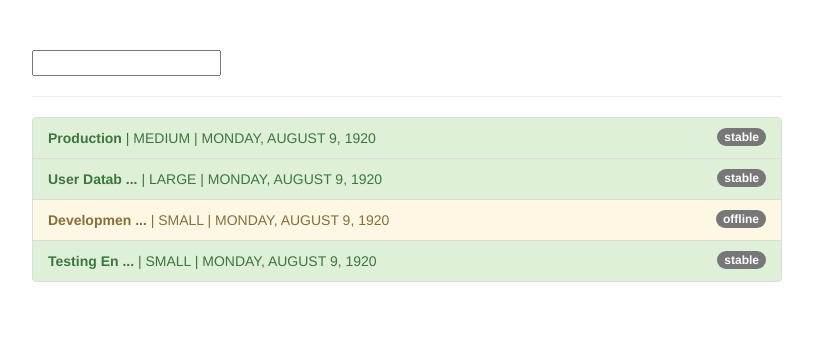
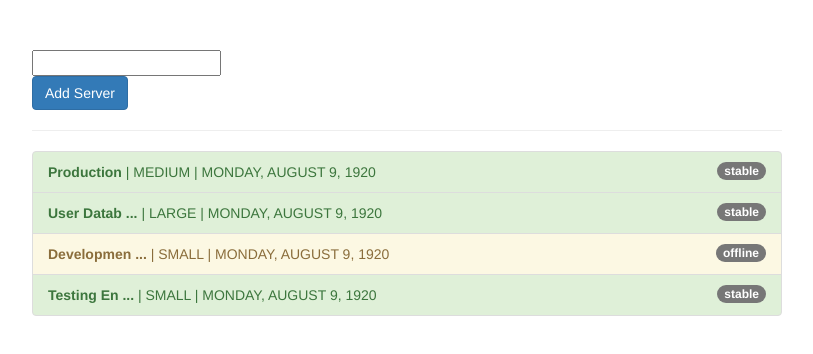
Before and after one commit to sercanKulig/Angular-pipes, an Angular app: page / in a window 1280 px wide. Shown: the top 354 px of the page, without its empty margins (233-1046 px from the left). Built offline with nearby package versions, Linux system fonts and the light colour scheme.

Commit message:
pipe pure - unpure

```diff
--- a/src/app/app.component.html
+++ b/src/app/app.component.html
@@ -2,6 +2,8 @@
   <div class="row">
     <div class="col-xs-12 col-sm-10 col-md-8 col-sm-offset-1 col-md-offset-2">
       <input type="text" [(ngModel)]="filteredStatus">
+      <br>
+      <button class="btn btn-primary" (click)="onAddServer()">Add Server</button>
       <hr>
       <ul class="list-group">
         <li
--- a/src/app/app.component.ts
+++ b/src/app/app.component.ts
@@ -20,4 +20,13 @@ export class AppComponent {
       'list-group-item-danger': server.status === 'critical'
     };
   }
+
+  onAddServer() {
+    this.servers.push({
+      instanceType: 'small',
+      name: 'Some Server',
+      status: 'stable',
+      started: new Date(15, 1, 2017),
+    });
+  }
 }
--- a/src/app/filter.pipe.ts
+++ b/src/app/filter.pipe.ts
@@ -1,7 +1,8 @@
 import { Pipe, PipeTransform } from '@angular/core';
 
 @Pipe({
-  name: 'filter'
+  name: 'filter',
+  pure: false
 })
 export class FilterPipe implements PipeTransform {
 
```
